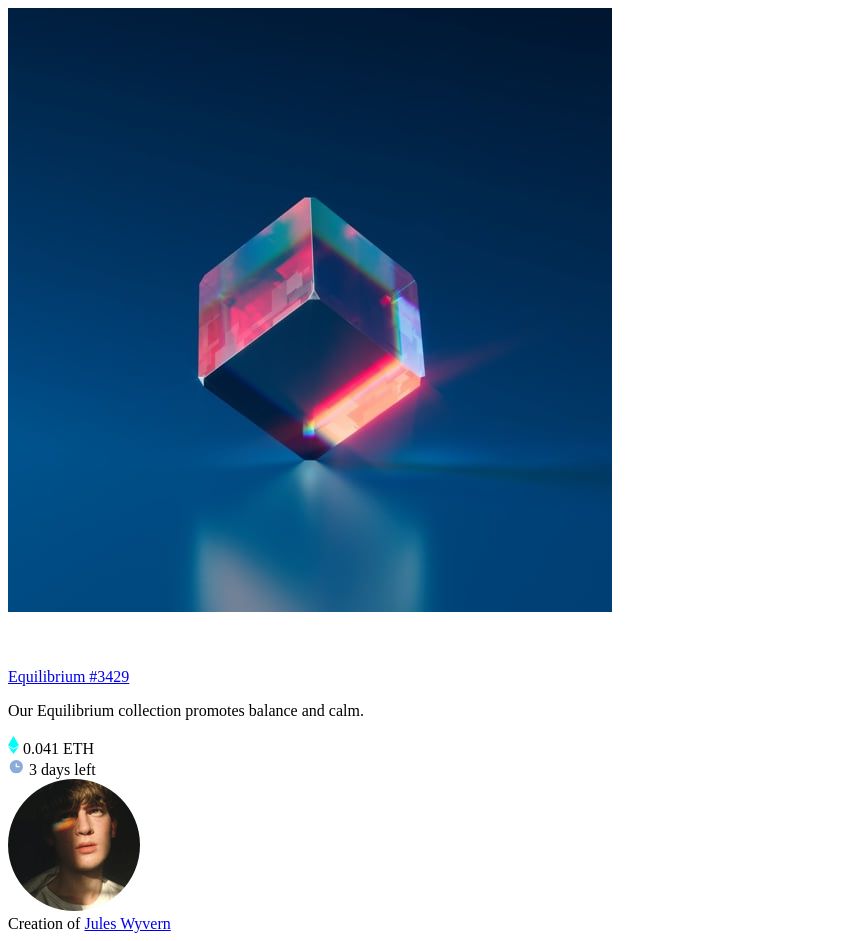
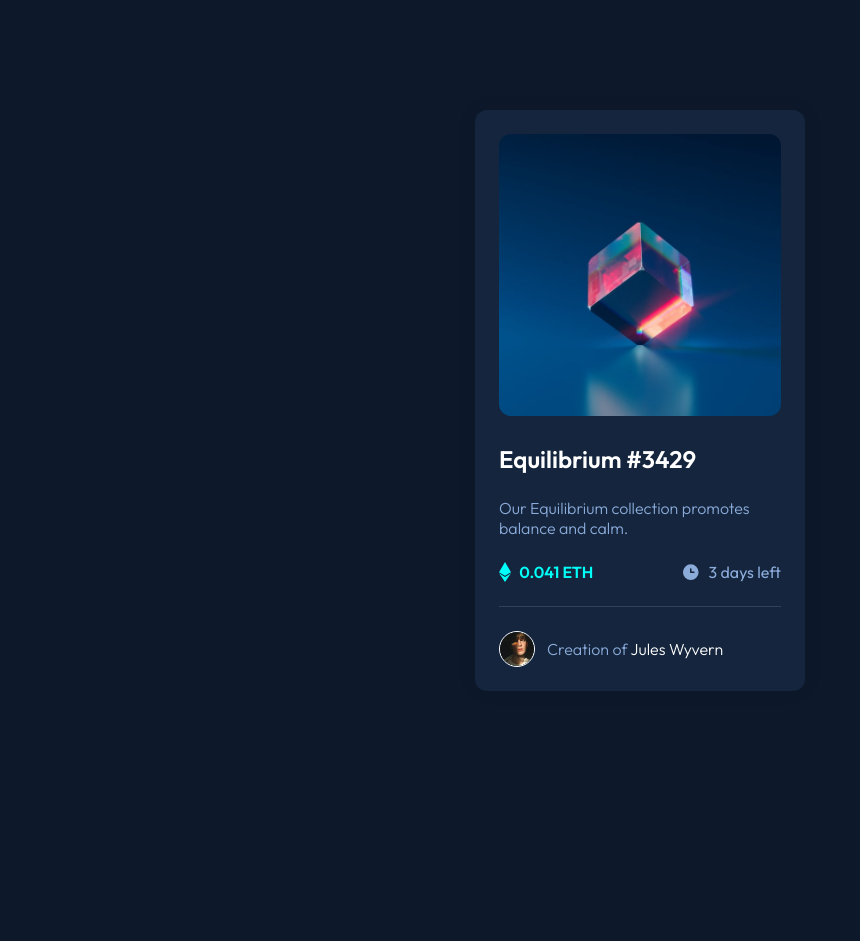
Before and after one commit to devshot-dotcom/nft-card-component, a plain HTML site: page index.html in a window 1280 px wide. Shown: the whole page, without its empty margins (0-860 px from the left). After the commit the page ends 800 px from the top, so only its background shows below. Drawn offline with Linux system fonts and the light colour scheme; the site is published under a folder, as on GitHub Pages, so addresses that start at the root find nothing.

```diff
--- a/css/card/card.css
+++ b/css/card/card.css
@@ -1,6 +1,6 @@
-@import "/css/card/_header.css";
-@import "/css/card/_body.css";
-@import "/css/card/_footer.css";
+@import "_header.css";
+@import "_body.css";
+@import "_footer.css";
 
 .card {
   background-color: var(--color-bg-200);
--- a/css/index.css
+++ b/css/index.css
@@ -1,2 +1,2 @@
-@import "/css/base.css";
-@import "/css/card/card.css";
+@import "base.css";
+@import "card/card.css";
--- a/index.html
+++ b/index.html
@@ -5,7 +5,7 @@
     <meta http-equiv="X-UA-Compatible" content="IE=edge" />
     <meta name="viewport" content="width=device-width, initial-scale=1.0" />
     <title>NFT Preview Card Component</title>
-    <link rel="stylesheet" href="/css/index.css" />
+    <link rel="stylesheet" href="css/index.css" />
   </head>
   <body>
     <article class="card">
```
